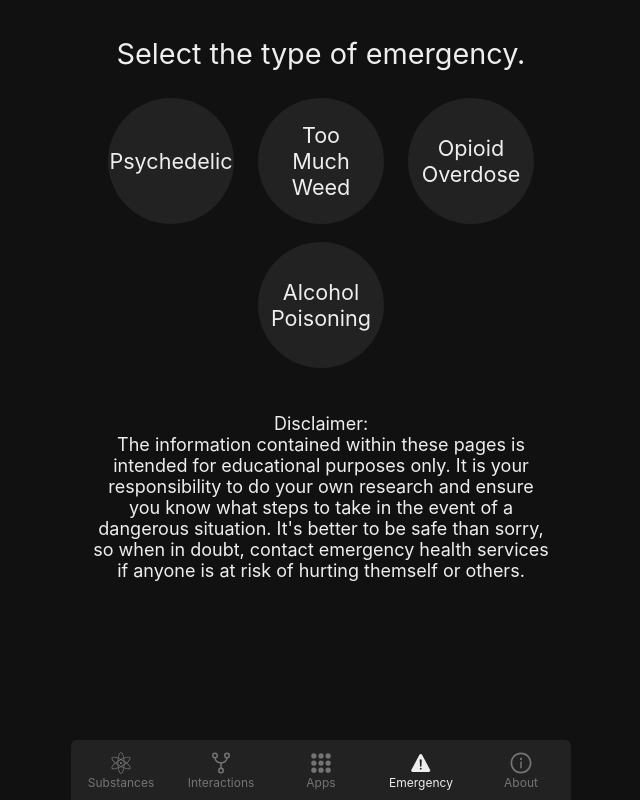
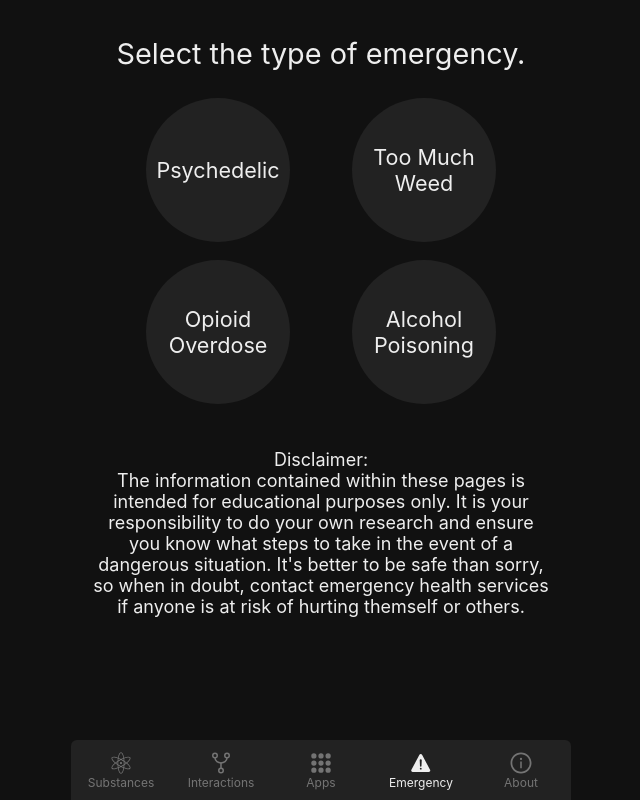
Before and after one commit to NoahSaso/salvum, a Next.js app: page /emergency in a window 1280 px wide. Shown: the whole page, without its empty margins (319-959 px from the left). Built offline with nearby package versions, Linux system fonts and the light colour scheme.

Commit message:
resized emergency again

```diff
--- a/pages/emergency.module.scss
+++ b/pages/emergency.module.scss
@@ -21,9 +21,9 @@
     margin-bottom: 2rem;
 
     a {
-      width: 7rem;
-      height: 7rem;
-      border-radius: 3.5rem;
+      width: 8rem;
+      height: 8rem;
+      border-radius: 4rem;
 
       padding: 1rem;
       margin: 0.5rem;
```
